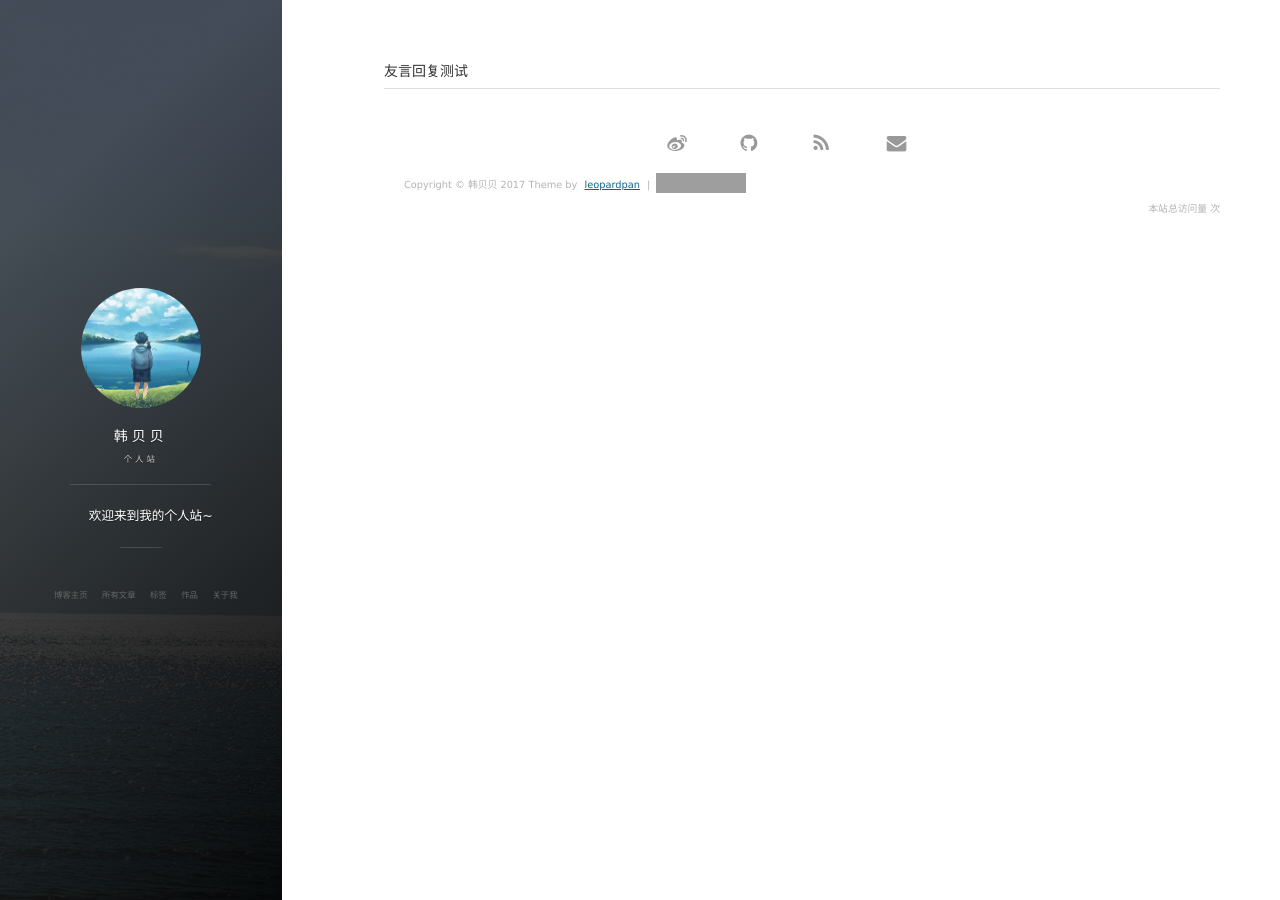
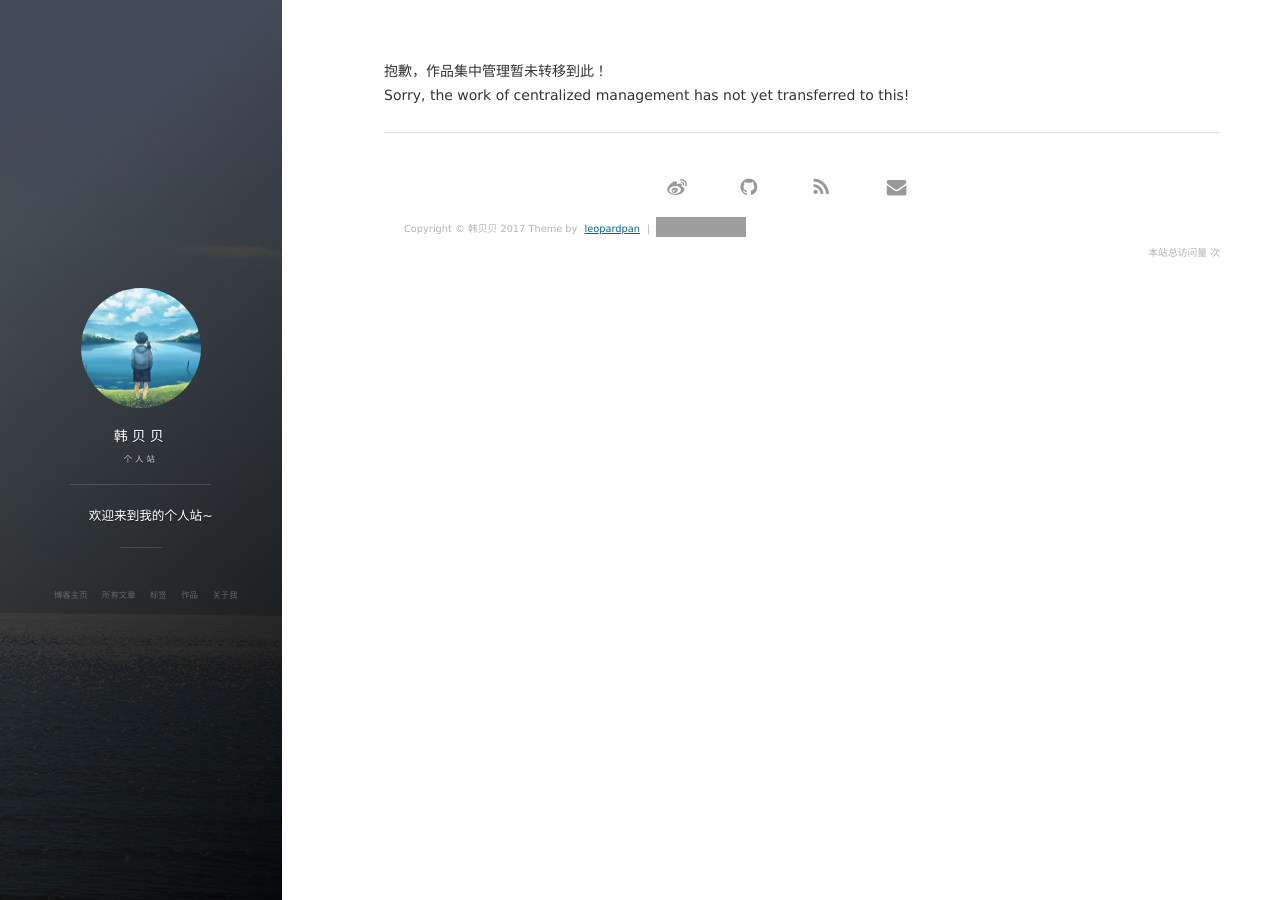
Before and after one commit to han88829/han88829.github.io, a Jekyll site: the page built from project.html, in a window 1280 px wide. Built offline with Jekyll 4.4.1, drawn with Linux system fonts in a browser that asks for light colours; nearby versions of some CDN libraries; comment, search, counter and statistics services are not loaded; grey boxes are pictures that could not be loaded.

Commit message:
Update project.html

```diff
--- a/project.html
+++ b/project.html
@@ -8,7 +8,8 @@ layout: page
 
     </head>
     <body>
-        <div style="margin-bottom:10px">友言回复测试</div>
+        <div style="margin-bottom:10px">抱歉，作品集中管理暂未转移到此！</div>
+        <div style="margin-bottom:30px">Sorry, the work of centralized management has not yet transferred to this!</div>
         <!-- UY BEGIN -->
         <div id="uyan_frame"></div>
         <script type="text/javascript" src="http://v2.uyan.cc/code/uyan.js?uid=2138148"></script>
```
